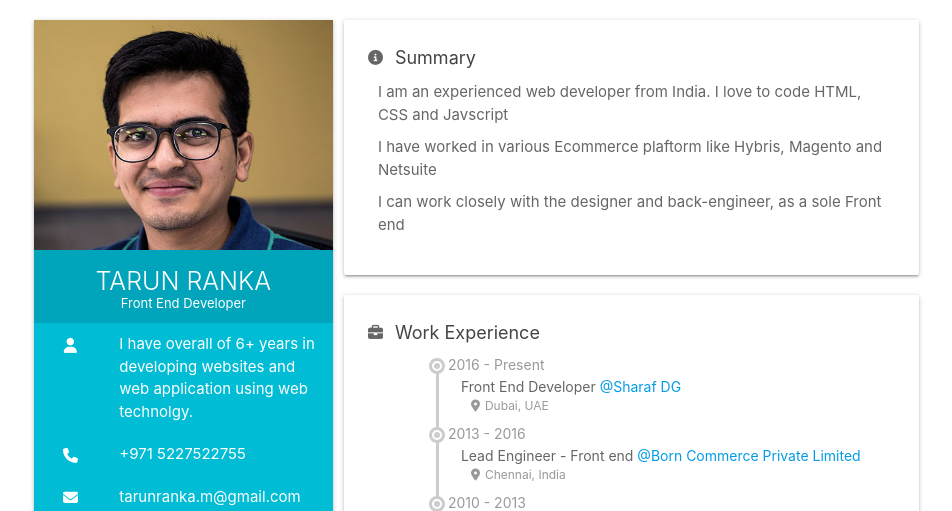
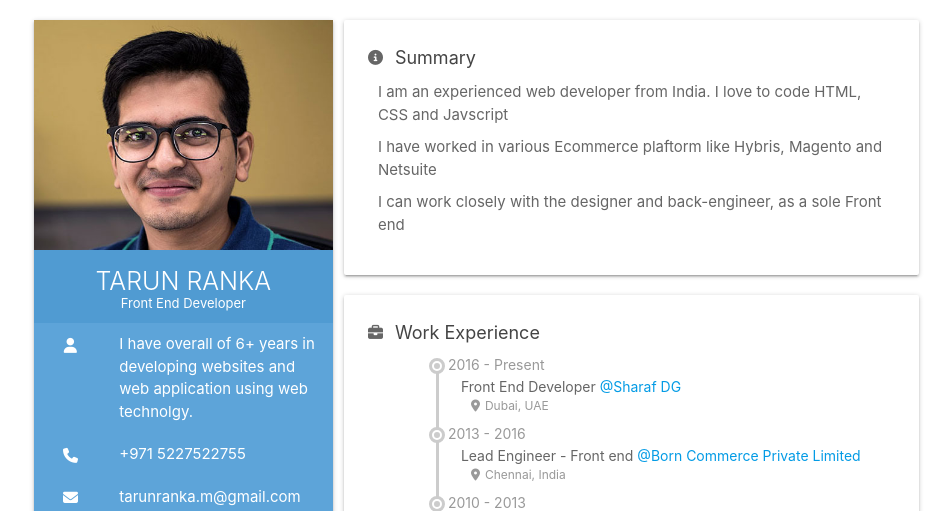
Before and after one commit to tarunranka/tarunranka.github.io, a website: page index.html in a window 1280 px wide. Shown: the top 511 px of the page, without its empty margins (158-1110 px from the left). Drawn offline with nearby package versions, Linux system fonts and the light colour scheme.

Commit message:
Changed the Color

```diff
--- a/dest/style.css
+++ b/dest/style.css
@@ -12,7 +12,7 @@
   right: 0;
   left: 0;
   text-align: center;
-  background: #00a5bb;
+  background: #509bd2;
   padding: 10px 0 20px;
 }
 .author h1{
@@ -35,7 +35,7 @@
 .profile-page .sidebar-item {
     overflow: hidden;
     padding: 10px;
-    background-color: #00BCD4;
+    background-color: #5da4d9;
     color: #fff;
 }
 .sidebar-item a{
--- a/index.html
+++ b/index.html
@@ -16,7 +16,7 @@
 	<link rel='dns-prefetch' href='//fonts.googleapis.com/' />
 	<link rel="stylesheet" href="//cdnjs.cloudflare.com/ajax/libs/materialize/0.97.7/css/materialize.min.css">
 
-	<link rel="stylesheet" href="/dest/style.css?v=1.232w">
+	<link rel="stylesheet" href="/dest/style.css?v=2">
 </head>
 
 <body>
```
